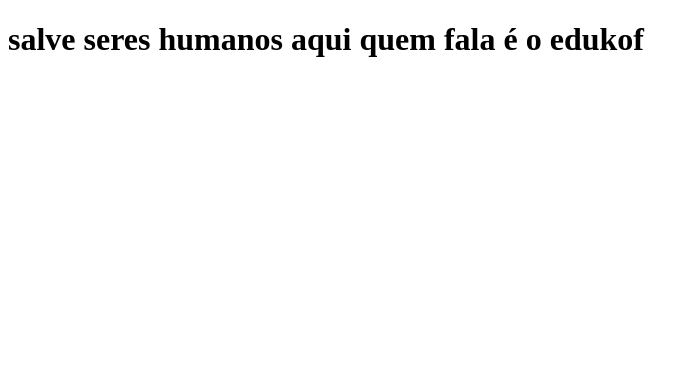
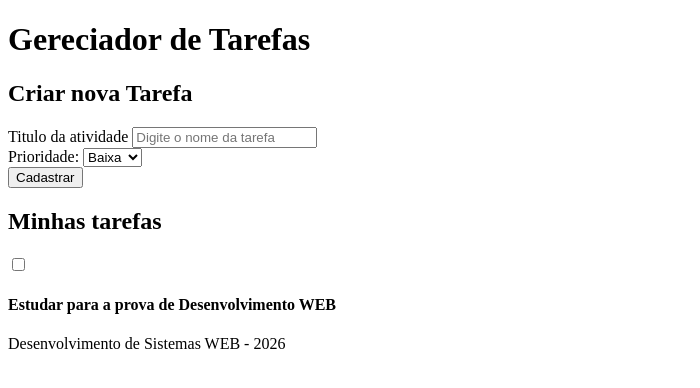
Before and after one commit to RestosDeTripas/biriguijonson, a plain HTML site: page index.html in a window 1280 px wide. Shown: the whole page, without its empty margins (0-700 px from the left). Drawn offline with Linux system fonts and the light colour scheme.

Commit message:
update mais sacana ainda lol

```diff
--- a/index.html
+++ b/index.html
@@ -3,9 +3,41 @@
 <head>
     <meta charset="UTF-8">
     <meta name="viewport" content="width=device-width, initial-scale=1.0">
-    <title>Biriguijonson - Parte 1</title>
+    <title>Gerenciador de tarefas</title>
 </head>
 <body>
-    <h1>salve seres humanos aqui quem fala é o edukof</h1>
+    <header>
+        <h1>Gereciador de Tarefas</h1>
+    </header>
+        <main>
+            <section>
+                <h2>Criar nova Tarefa</h2>
+                <form>
+                    <div>
+                        <label for="Input - Titulo">Titulo da atividade</label>
+                        <input type="text" id="Input - Titulo" required placeholder="Digite o nome da tarefa">
+                    </div>
+                    <div>
+                        <label for="select-prioridade">Prioridade:</label>
+                        <select id="select-prioridade">
+                            <option value="Low">Baixa</option>
+                            <option value="medium">Médio</option>
+                            <option value="high">Alta</option>
+                        </select>
+                    </div>
+                    <button type="submit">Cadastrar</button>
+                </form>
+            </section>
+            <section>
+                <h2>Minhas tarefas</h2>
+                <div>
+                    <input type="checkbox">
+                    <h4>Estudar para a prova de Desenvolvimento WEB</h4>
+                </div>
+            </section>
+        </main>
+        <footer>
+            <p>Desenvolvimento de Sistemas WEB - 2026</p>
+        </footer>
 </body>
 </html>
```
